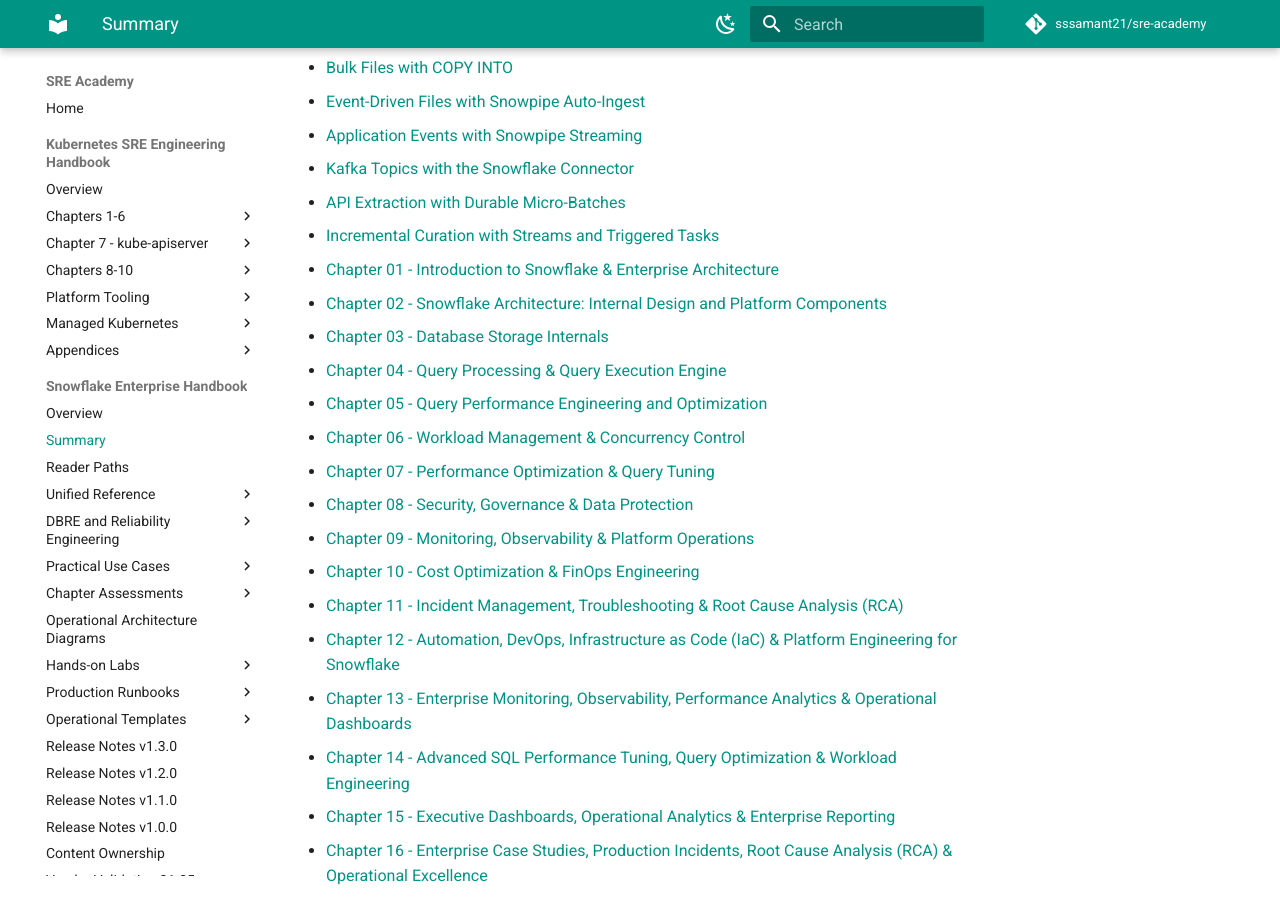
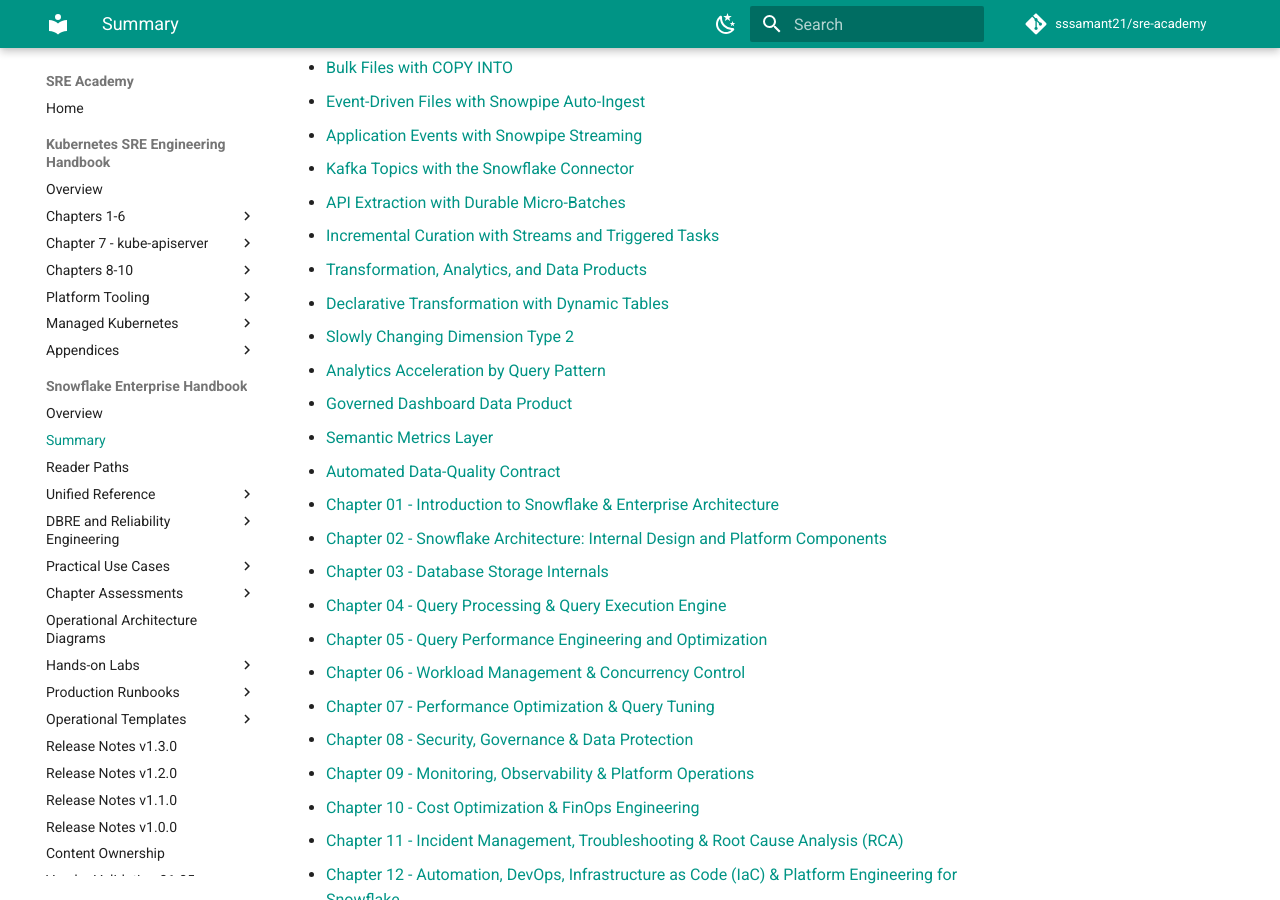
Before and after one commit to sssamant21/sre-academy, an MkDocs documentation site: the page built from docs/books/snowflake/summary.md, in a window 1280 px wide and 900 px high, scrolled down 964 px. Built offline with MkDocs 1.6.1 and Material for MkDocs 9.7.7, drawn with Linux system fonts in a browser that asks for light colours; comment, search, counter and statistics services are not loaded.

Commit message:
docs(snowflake): link v1.4 transformation use cases

```diff
--- a/docs/books/snowflake/summary.md
+++ b/docs/books/snowflake/summary.md
@@ -31,6 +31,13 @@
 - [Kafka Topics with the Snowflake Connector](use-cases/ingestion/kafka-connector.md)
 - [API Extraction with Durable Micro-Batches](use-cases/ingestion/api-microbatch.md)
 - [Incremental Curation with Streams and Triggered Tasks](use-cases/ingestion/streams-triggered-tasks.md)
+- [Transformation, Analytics, and Data Products](use-cases/transformation/index.md)
+- [Declarative Transformation with Dynamic Tables](use-cases/transformation/dynamic-table-pipeline.md)
+- [Slowly Changing Dimension Type 2](use-cases/transformation/scd2-dimension.md)
+- [Analytics Acceleration by Query Pattern](use-cases/transformation/analytics-acceleration.md)
+- [Governed Dashboard Data Product](use-cases/transformation/governed-dashboard-product.md)
+- [Semantic Metrics Layer](use-cases/transformation/semantic-metrics-layer.md)
+- [Automated Data-Quality Contract](use-cases/transformation/data-quality-contract.md)
 
 - [Chapter 01 - Introduction to Snowflake & Enterprise Architecture](chapter-01/README.md)
 - [Chapter 02 - Snowflake Architecture: Internal Design and Platform Components](chapter-02/README.md)
```
